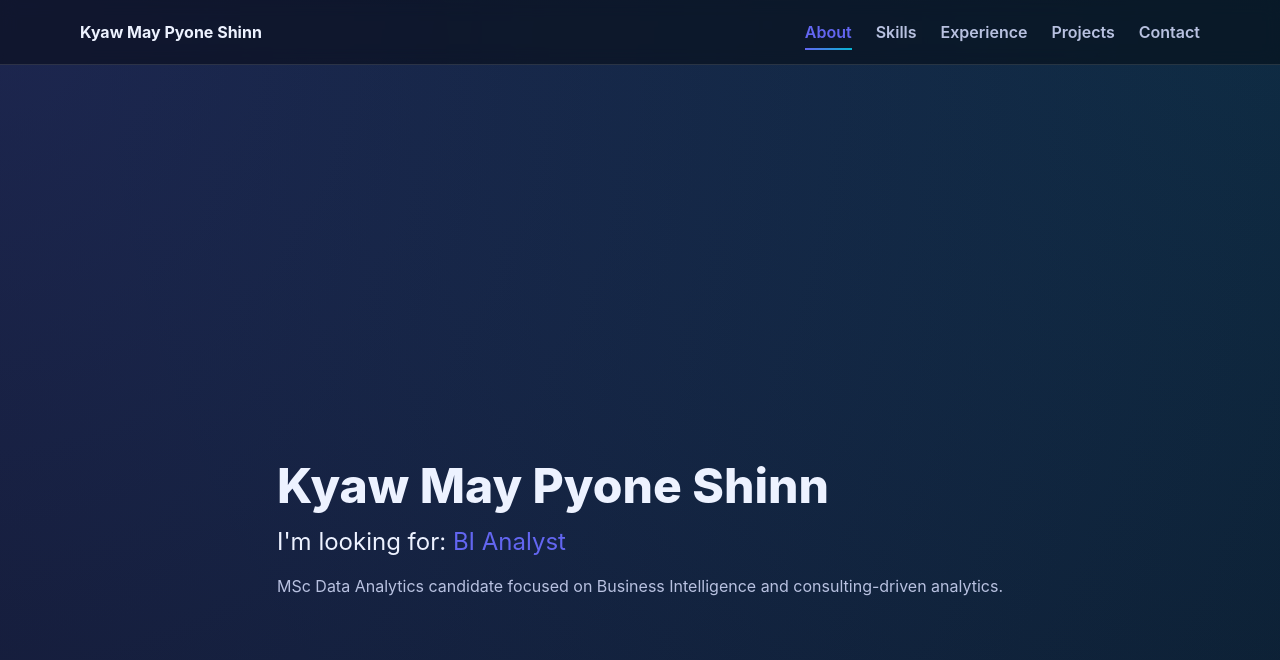
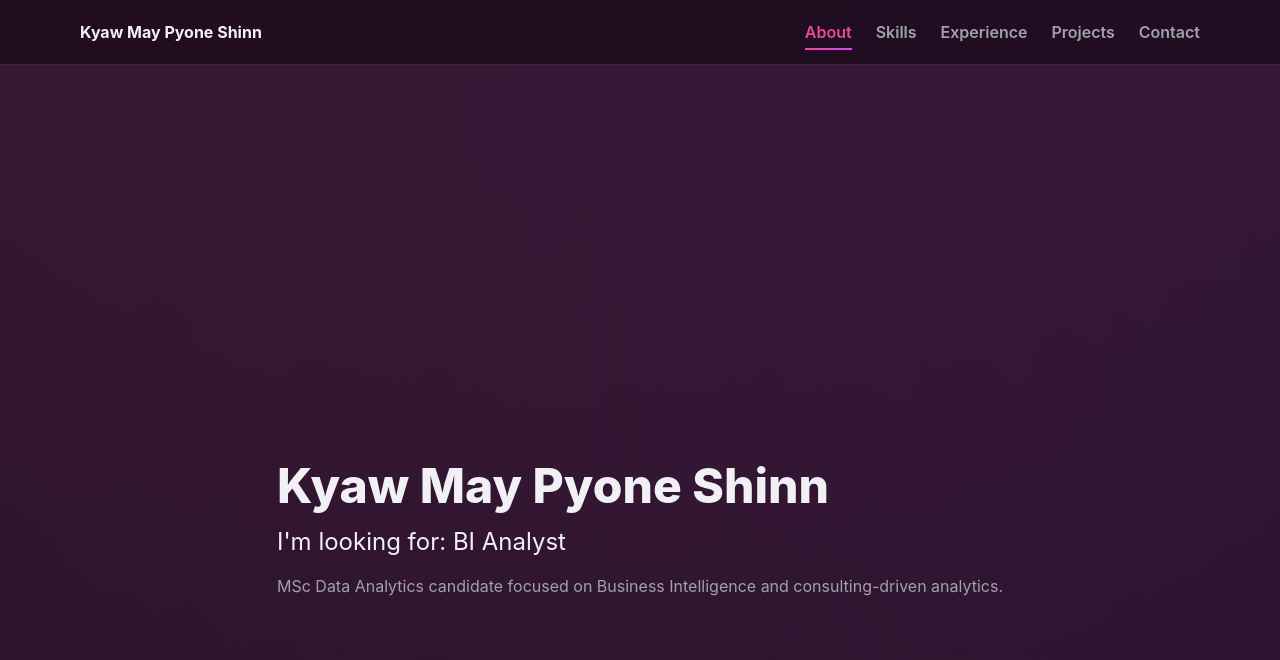
Before and after one commit to Kyaw-May-Pyone-Shinn/Kyaw-May-Pyone-Shinn.github.io, a Jekyll site: the page built from index.md, in a window 1280 px wide and 900 px high. Shown: the top 660 px of the window. Built offline with Jekyll 4.4.1, drawn with Linux system fonts in a browser that asks for light colours; nearby versions of some CDN libraries.

Commit message:
Update head-custom.html

```diff
--- a/_includes/head-custom.html
+++ b/_includes/head-custom.html
@@ -27,29 +29,29 @@ html {
 body {
   font-family: 'Inter', sans-serif;
   background:
-    radial-gradient(circle at top left, rgba(99,102,241,0.2), transparent 30%),
-    radial-gradient(circle at top right, rgba(6,182,212,0.15), transparent 30%),
-    #0b1020;
+    radial-gradient(circle at top left, rgba(236,72,153,0.15), transparent 40%),
+    radial-gradient(circle at top right, rgba(217,70,239,0.15), transparent 40%),
+    #0b0b12;
 }
 
 /* NAV ACTIVE */
 .nav-link {
   position: relative;
-  transition: color 0.3s;
+  transition: all 0.3s;
 }
 
 .nav-link.active {
-  color: #6366f1;
+  color: #ec4899;
 }
 
 .nav-link.active::after {
   content: "";
   position: absolute;
+  bottom: -6px;
   left: 0;
-  bottom: -6px;
   width: 100%;
   height: 2px;
-  background: linear-gradient(to right, #6366f1, #06b6d4);
+  background: linear-gradient(to right, #ec4899, #d946ef);
 }
 </style>
 
```
Also changed, not shown: other parts of _includes/head-custom.html (+9 -7 lines).
